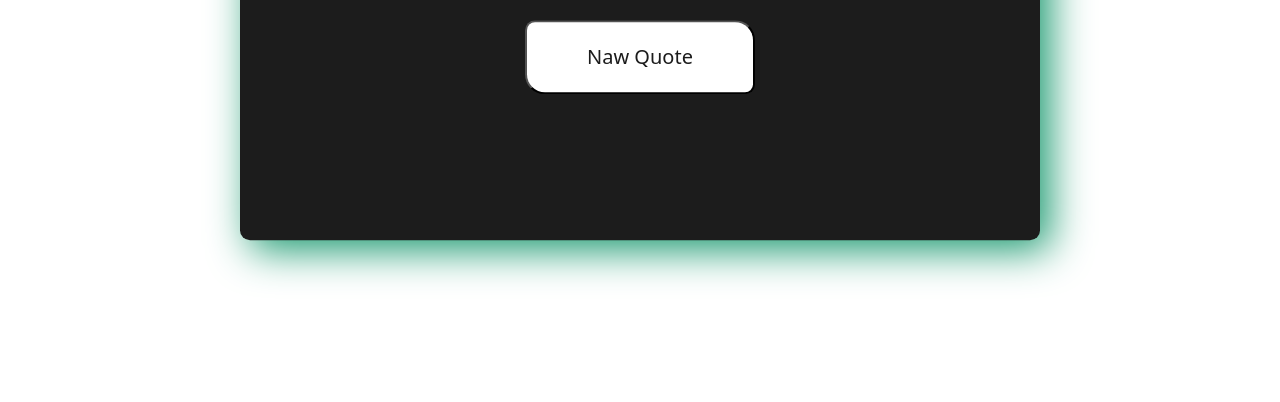
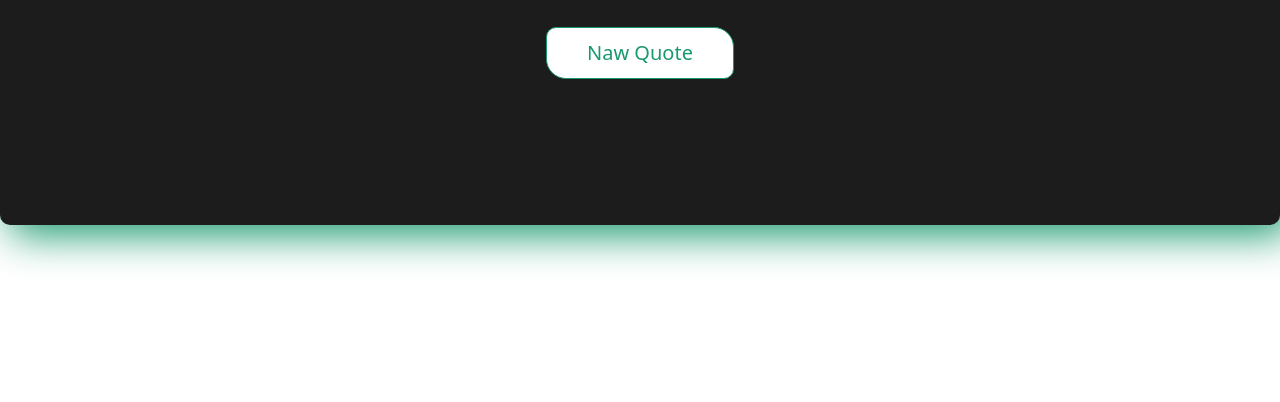
Before and after one commit to Amr539444/Random-Quote-Generator, a plain HTML site: page index.html in a window 1280 px wide. Shown: the part 398-800 px from the top of the page. Drawn offline with Linux system fonts and the light colour scheme.

Commit message:
Second commit2

```diff
--- a/css/main.css
+++ b/css/main.css
@@ -5,10 +5,8 @@
   top: 50%;
   left: 50%;
   border-radius: 10px;
-  width: 800px;
+  width: 100%;
   padding: 60px;
-  max-width: 1000px;
-  max-height: 1000px;
   transform: translate(-50%, -50%);
 }
 
@@ -23,18 +21,20 @@
 .app .container .text-app p {
   font-weight: 400;
   color: #fff;
-  font-size: 25px;
+  font-size: 20px;
   font-family: "Times New Roman";
   margin-bottom: 30px;
 }
 .app .container .text-app button {
   background-color: #fff;
   color: #1c1c1c;
-  padding: 20px 60px;
+  padding: 10px 40px;
   font-size: 20px;
   border-radius: 10px 20px;
   transition: all 0.5s ease-in-out;
   margin-bottom: 40px;
+  border: solid 1px #1a996f;
+  color: #1a996f;
 }
 
 .app .container .text-app button:hover {
```
